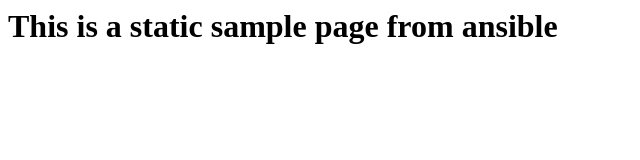
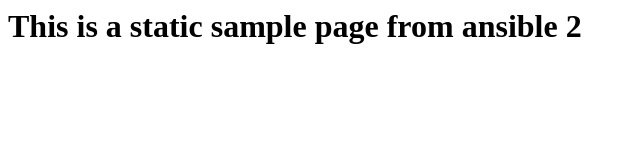
Before and after one commit to alnroldan/ansible-intro, a plain HTML site: page index.html in a window 1280 px wide. Shown: the full height of the page, 0-640 px from the left. Drawn offline with Linux system fonts and the light colour scheme.

Commit message:
index update with 2

```diff
--- a/index.html
+++ b/index.html
@@ -3,6 +3,6 @@
         <title>This is a index page</title>
     </head>
 <body>
-    <h1>This is a static sample page from ansible</h1>
+    <h1>This is a static sample page from ansible 2</h1>
 </body>
 </html>
```
